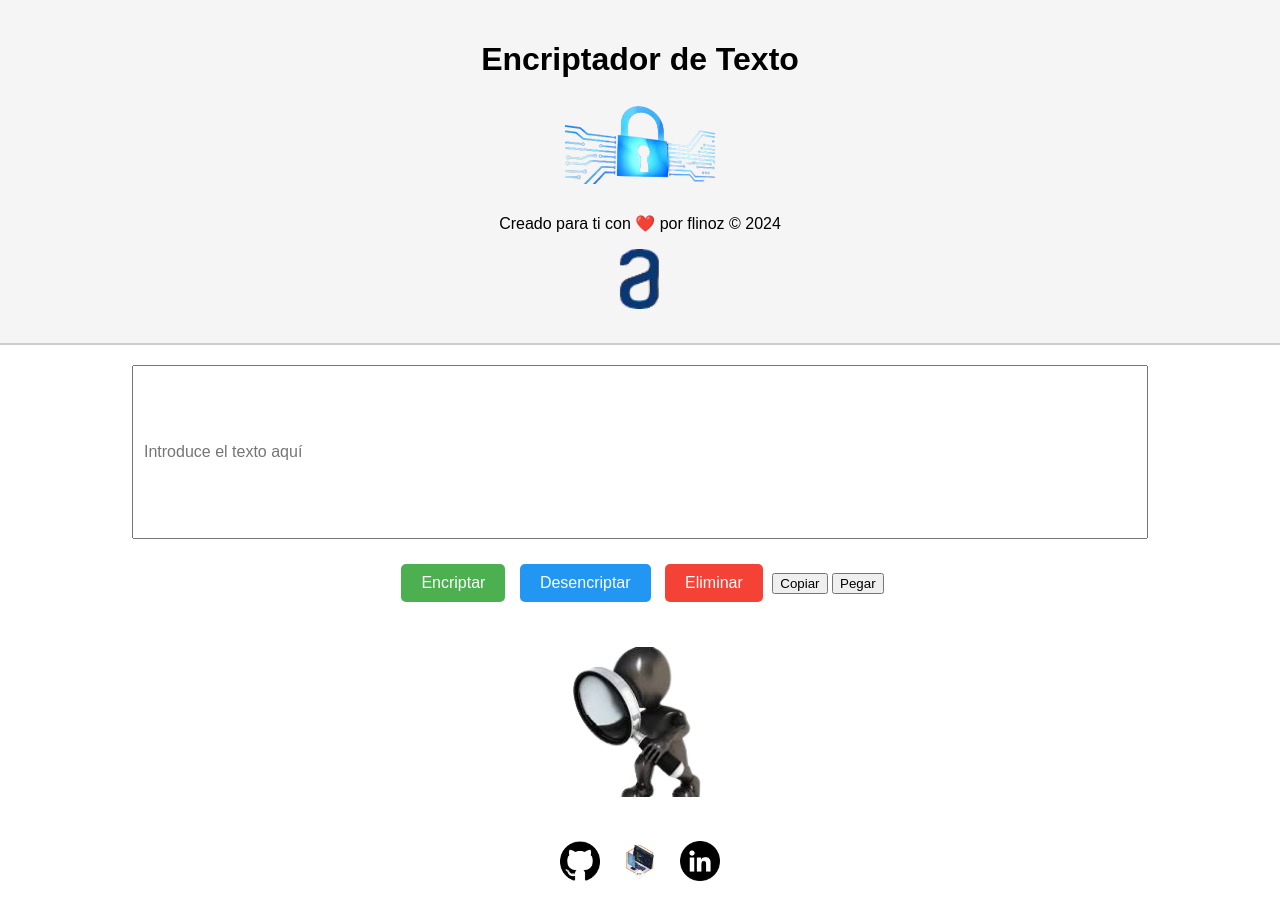
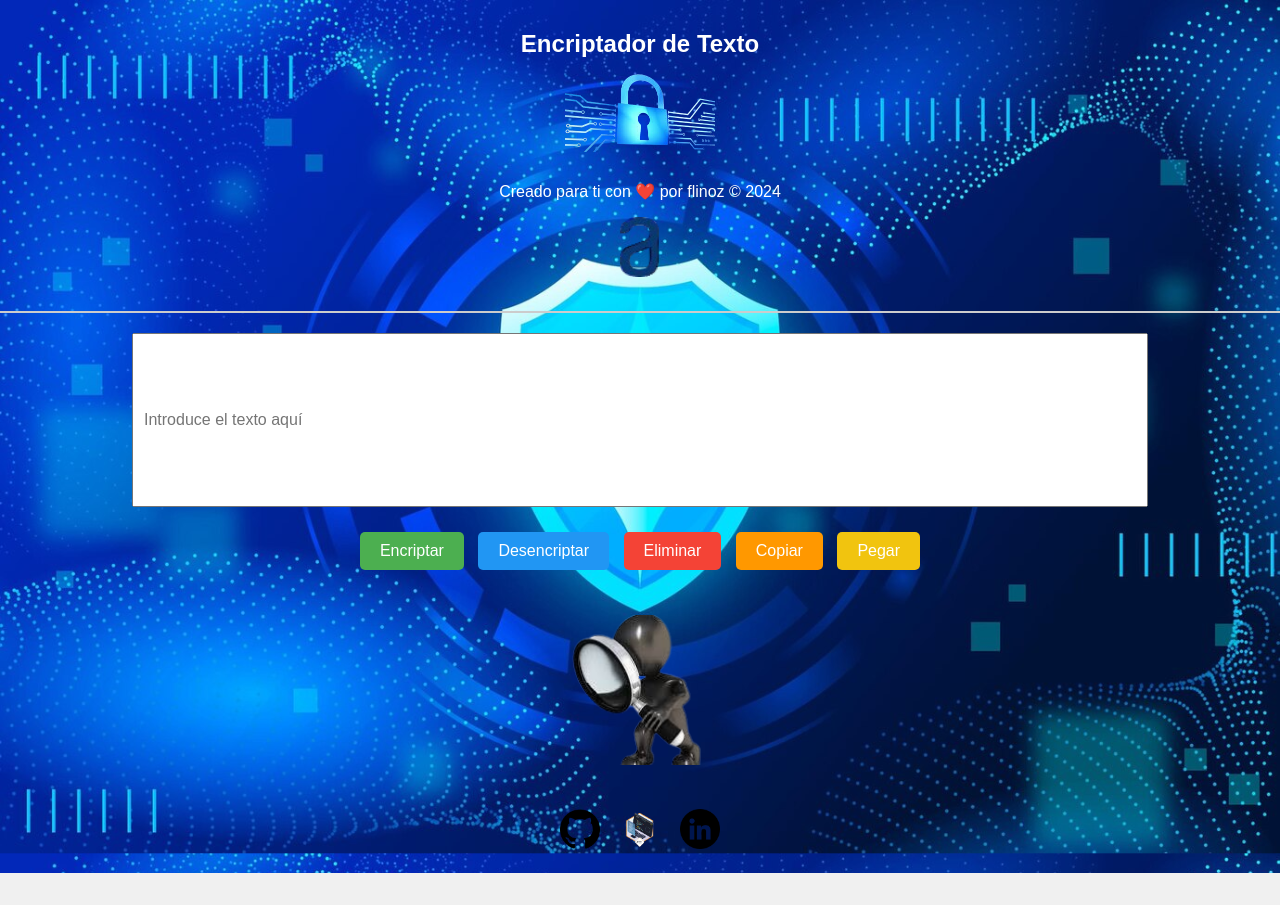
Before and after one commit to flinoz/Encriptador-de-texto-2024, a plain HTML site: page index.html in a window 1280 px wide. After the commit the page ends 873 px from the top, so only its background shows below. Drawn offline with Linux system fonts and the light colour scheme.

Commit message:
Update styles.css

```diff
--- a/styles.css
+++ b/styles.css
@@ -6,9 +6,14 @@ body {
 }
 
 header {
-  background-color: #f5f5f5;
+    background-color: hwb(222 94% 2% / 0.918);
     padding: 20px;
     border-bottom: 2px solid #ccc;
+}
+
+header p {
+    color: white;
+    /* Cambia el color del texto a blanco */
 }
 
 .logo {
@@ -85,21 +90,24 @@ main {
     display: flex;
     justify-content: center;
     align-items: center;
-  margin-top: 20px; /* Espacio entre el contenido y los íconos */
-  margin-bottom: 20px; /* Espacio desde el borde inferior */
+    margin-top: 20px;
+    /* Espacio entre el contenido y los íconos */
+    margin-bottom: 20px;
+    /* Espacio desde el borde inferior */
 }
 
 .social-icon {
-  width: 40px; /* Ajusta el tamaño según sea necesario */
+    width: 40px;
+    /* Ajusta el tamaño según sea necesario */
     height: auto;
-  margin: 0 10px; /* Espacio entre los íconos */
+    margin: 0 10px;
+    /* Espacio entre los íconos */
     transition: transform 0.3s ease;
 }
 
 .social-icon:hover {
-  transform: scale(
-    1.1
-  ); /* Efecto de aumento al pasar el ratón sobre el ícono */
+    transform: scale(1.1);
+    /* Efecto de aumento al pasar el ratón sobre el ícono */
 }
 
 /* Estilo para centrar los íconos y la nueva imagen */
@@ -123,6 +131,87 @@ main {
 }
 
 #mensaje-error {
-  font-size: 16px; /* Aumenta ligeramente el tamaño de la fuente */
-  color: red; /* Color rojo para el mensaje */
+    font-size: 16px;
+    /* Aumenta ligeramente el tamaño de la fuente */
+    color: rgb(173, 40, 40);
+    /* Color rojo para el mensaje */
 }
+
+body {
+    background-image: url('img/fondo02.jpg');
+    background-size: cover;
+    /* Asegura que la imagen cubra toda la pantalla */
+    background-position: center;
+    /* Centra la imagen */
+    background-repeat: no-repeat;
+    /* Evita que la imagen se repita */
+    background-attachment: fixed;
+    /* Fija la imagen al fondo para que no se mueva con el scroll */
+    background-color: #f0f0f0;
+    /* Color de fondo para los espacios vacíos */
+}
+
+header {
+    background-color: transparent;
+    /* Hace el fondo del header transparente */
+    padding: 20px;
+    border-bottom: 2px solid #ccc;
+    /* Puedes mantener el borde si lo deseas */
+}
+
+.btn-copiar {
+    background-color: #ff9800;
+    /* Naranja */
+    color: white;
+    padding: 10px 20px;
+    font-size: 16px;
+    margin: 5px;
+    cursor: pointer;
+    border: none;
+    border-radius: 5px;
+    transition: background-color 0.3s;
+}
+
+.btn-copiar:hover {
+    background-color: #e68a00;
+    /* Efecto hover */
+}
+
+.titulo-header {
+    color: white;
+    /* Cambia el color del texto a blanco */
+    margin: 0;
+    /* Elimina el margen superior e inferior para que se ajuste al diseño */
+    padding: 10px 0;
+    /* Opcional: ajusta el padding según sea necesario */
+    font-size: 24px;
+    /* Ajusta el tamaño de fuente según prefieras */
+}
+
+.btn-pegar {
+    padding: 10px 20px;
+    font-size: 16px;
+    margin: 5px;
+    cursor: pointer;
+    border: none;
+    border-radius: 5px;
+    transition: background-color 0.3s;
+    background-color: #f1c40f;
+    /* Color de fondo del botón, puedes ajustarlo según el diseño */
+    color: white;
+}
+
+.btn-pegar:hover {
+    background-color: #e67e22;
+    /* Color de fondo al pasar el ratón sobre el botón */
+}
+
+#titulo-mensaje {
+    color: white;
+    /* Establece el color blanco para el texto del título del mensaje */
+}
+
+#parrafo {
+    color: white;
+    /* Establece el color blanco para el texto del párrafo */
+}
```
Lines whose indentation alone changed are shown as unchanged.
